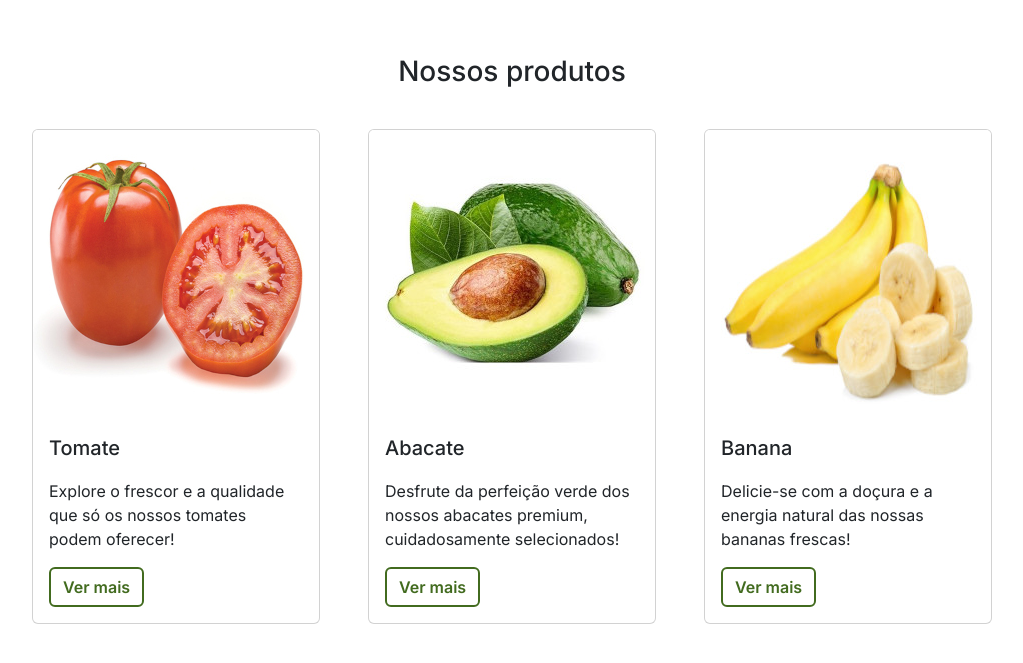
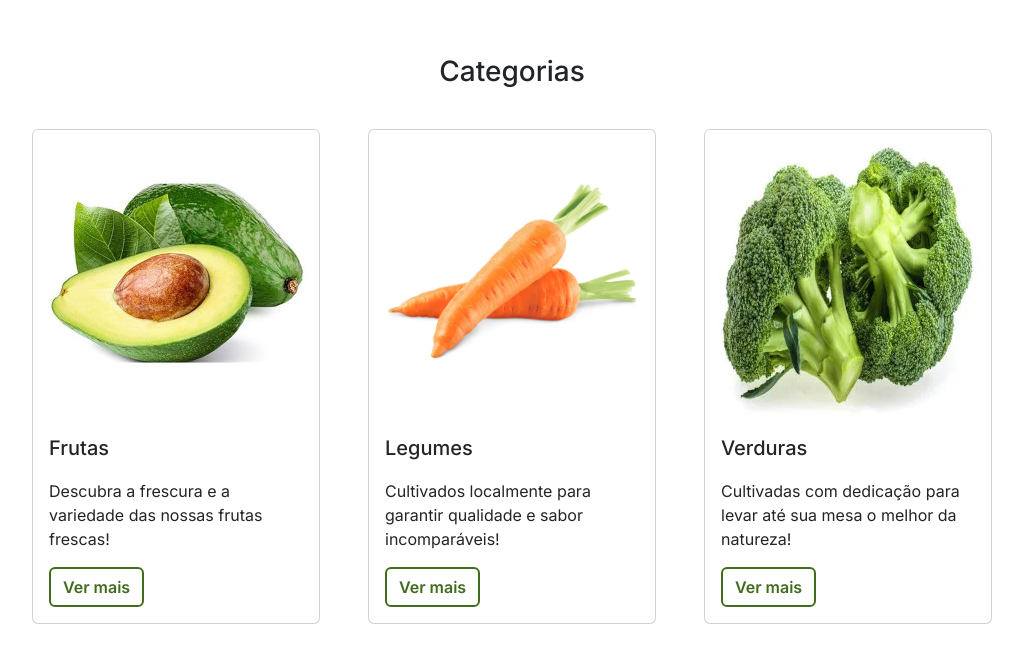
Before and after one commit to andr3felipe/vs13-front-search-organic-html-e-css, a plain HTML site: page index.html in a window 1280 px wide. Shown: the part 849-1512 px from the top of the page, without its empty margins (128-1151 px from the left). Drawn offline with nearby package versions, Linux system fonts and the light colour scheme.

Commit message:
refactor: produtcs to categories

```diff
--- a/index.html
+++ b/index.html
@@ -193,29 +193,29 @@
       </div>
 
 
-      <h3 class="so-section" id="so-products">Nossos produtos</h3>
-      <section class="so-products">
+      <h3 class="so-section" id="so-categories">Categorias</h3>
+      <section class="so-categories">
         <div class="card so-products-card">
-          <img src="./assets/tomate.jpeg" class="card-img-top" alt="Tomate fresco e saboroso, com cores vibrantes e suculento">
+          <img src="./assets/abacate.jpg" class="card-img-top" alt="Abacate fresco e delicioso, com sua polpa cremosa e cor verde vibrante">
           <div class="card-body so-products-card-body">
-            <p class="so-products-card-title">Tomate</p>
-            <p class="card-text">Explore o frescor e a qualidade que só os nossos tomates podem oferecer!</p>
+            <p class="so-products-card-title">Frutas</p>
+            <p class="card-text">Descubra a frescura e a variedade das nossas frutas frescas!</p>
             <a href="#" class="so-button">Ver mais</a>
           </div>
         </div>
         <div class="card so-products-card">
-          <img src="./assets/abacate.jpg" class="card-img-top" alt="Abacate fresco e delicioso, com sua polpa cremosa e cor verde vibrante">
+          <img src="./assets/cenoura.webp" class="card-img-top" alt="Cenoura fresca e deliciosa, proveniente de cultivo sustentável. Suas raízes alaranjadas são um convite à crocância e ao sabor suculento">
           <div class="card-body so-products-card-body">
-            <p class="so-products-card-title">Abacate</p>
-            <p class="card-text">Desfrute da perfeição verde dos nossos abacates premium, cuidadosamente selecionados!</p>
+            <p class="so-products-card-title">Legumes</p>
+            <p class="card-text">Cultivados localmente para garantir qualidade e sabor incomparáveis! </p>
             <a href="#" class="so-button">Ver mais</a>
           </div>
         </div>
         <div class="card so-products-card">
-            <img src="./assets/banana.jpg" class="card-img-top" alt="...">
+            <img src="./assets/brocolis.webp" class="card-img-top" alt="Brócolis fresco e delicioso, com floretes verdejantes e caules crocantes">
           <div class="card-body so-products-card-body">
-            <p class="so-products-card-title">Banana</p>
-            <p class="card-text">Delicie-se com a doçura e a energia natural das nossas bananas frescas!</p>
+            <p class="so-products-card-title">Verduras</p>
+            <p class="card-text">Cultivadas com dedicação para levar até sua mesa o melhor da natureza! </p>
             <a href="#" class="so-button">Ver mais</a>
           </div>
         </div>
--- a/styles/index.css
+++ b/styles/index.css
@@ -30,7 +30,7 @@
   text-decoration: none;
 }
 
-#so-products {
+#so-categories {
   margin: 10rem 0 2.5rem;
 }
 
@@ -52,7 +52,7 @@
   box-shadow: 0 0 11px rgba(33, 33, 33, 0.2);
 }
 
-.so-products {
+.so-categories {
   display: flex;
   align-items: center;
   justify-content: center;
@@ -203,7 +203,7 @@
 }
 
 @media (max-width: 768px) {
-  #so-products,
+  #so-categories,
   #so-testimonies {
     margin: 4rem 0 2rem;
   }
```
Also changed, not shown: assets/abacaxi.webp (added), assets/brocolis.webp (added), assets/cenoura.webp (added).
